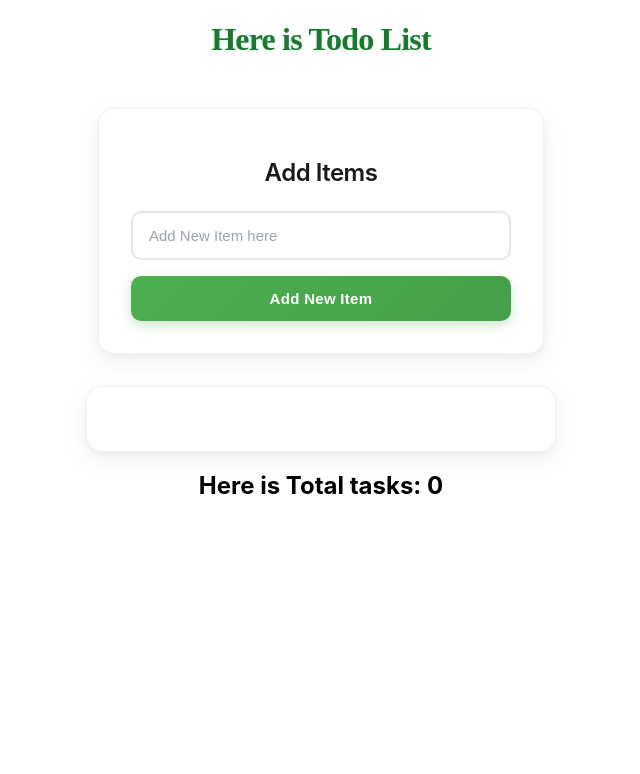
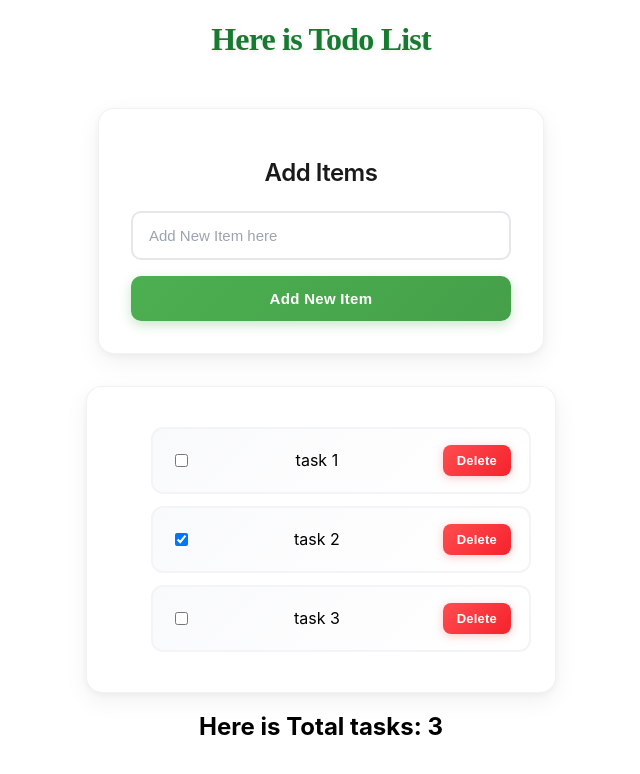
Before and after one commit to elyse-iradukunda/Todo-with-redux, a React (Vite) app: page / in a window 1280 px wide. Shown: the top 774 px of the page, without its empty margins (319-959 px from the left). Built offline with nearby package versions, Linux system fonts and the light colour scheme.

Commit message:
here is that todo with redux well done

```diff
--- a/src/components/TodoForm.jsx
+++ b/src/components/TodoForm.jsx
@@ -4,7 +4,7 @@ import { addTodo, deleteTodo, toggleTodo } from "../features/todoSlice";
 
 function TodoForm() {
 
-  const task = useSelector((state) => state.todo || []);
+const task = useSelector((state) => state.todos || []);
   const dispatch = useDispatch();
 
   const handleSubmit = (e) => {
--- a/src/features/store.js
+++ /dev/null
@@ -1,8 +0,0 @@
-import { configureStore } from "@reduxjs/toolkit";
-import todoReducer from "./todoSlice";
-
- export const store = configureStore({
-    reducer: {
-         todos: todoReducer
-    }
- });
--- a/src/main.jsx
+++ b/src/main.jsx
@@ -3,7 +3,14 @@ import { createRoot } from 'react-dom/client'
 import './index.css'
 import App from './App.jsx'
 import { Provider } from 'react-redux'
-import { store } from './features/store.js'
+import { configureStore } from "@reduxjs/toolkit";
+import todoReducer from "./features/todoSlice.jsx"
+
+ export const store = configureStore({
+    reducer: {
+         todos: todoReducer
+    }
+ });
 
 createRoot(document.getElementById('root')).render(
   <StrictMode>
```
